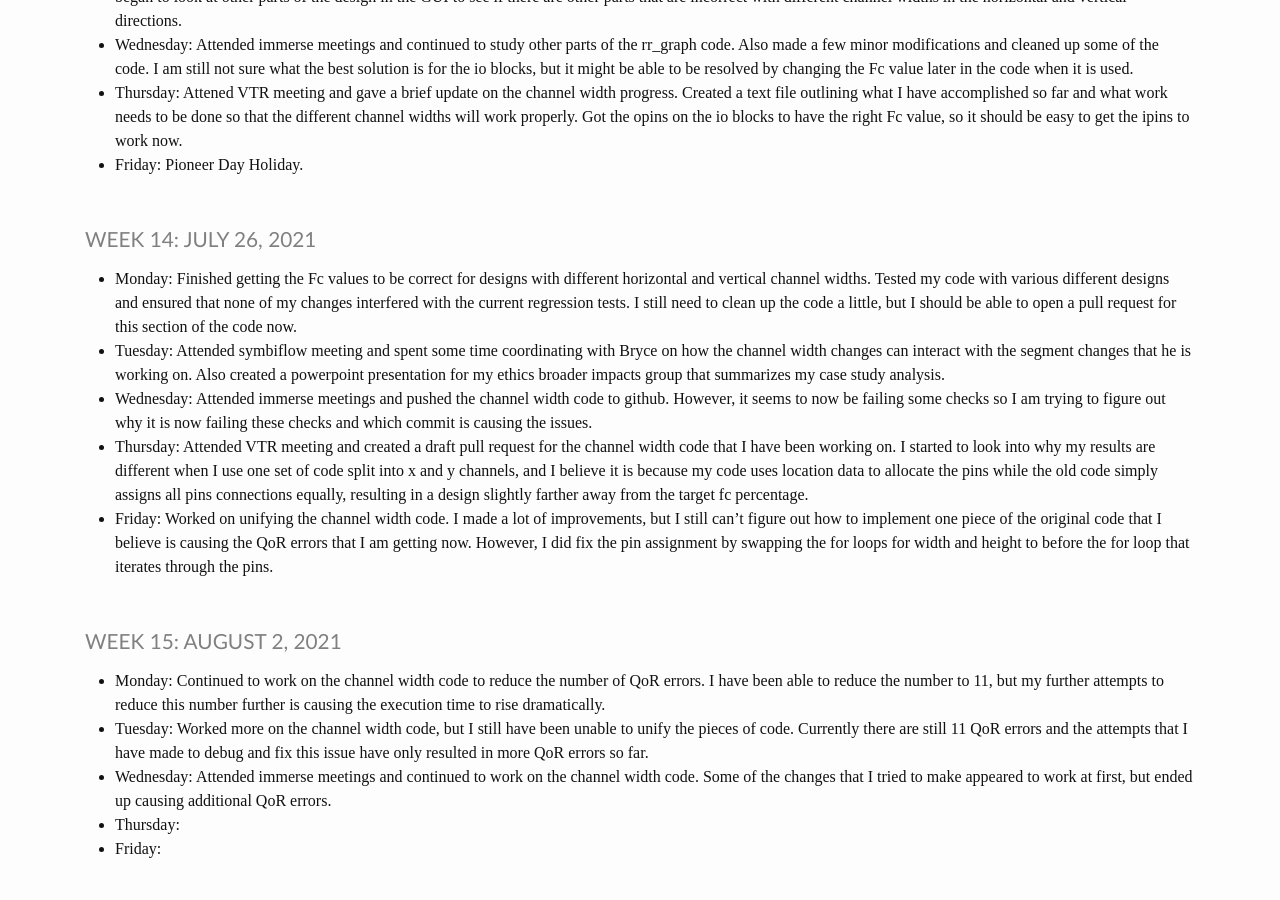
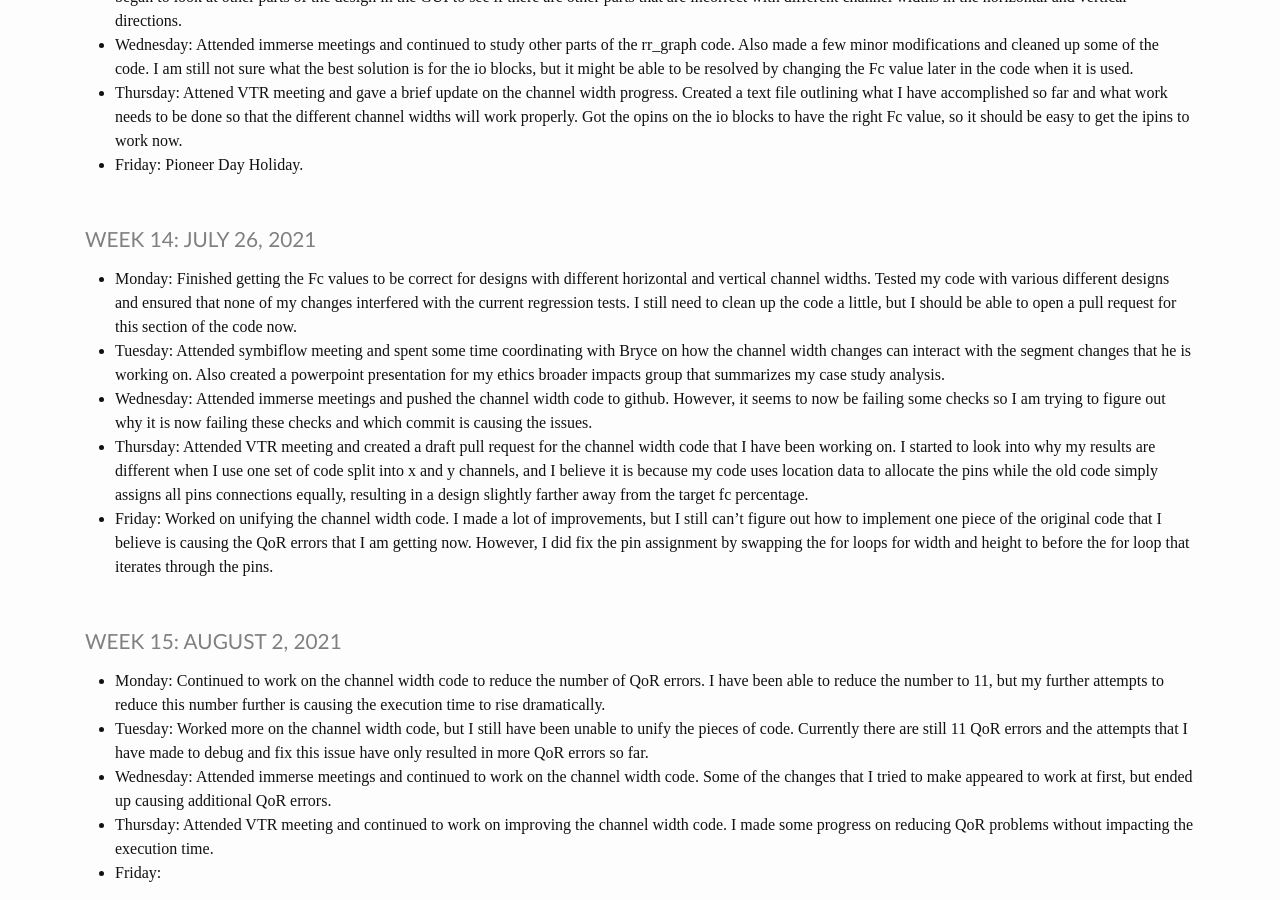
Before and after one commit to heinerb1/heinerb1.github.io, a Jekyll site: the page built from _pages/log.md, in a window 1280 px wide and 900 px high, scrolled down 4332 px. Built offline with Jekyll 4.4.1, drawn with Linux system fonts in a browser that asks for light colours; before the commit the page ends 5208 px from its top, so only the background shows below that.

Commit message:
8/5 Update

```diff
--- a/_pages/log.md
+++ b/_pages/log.md
@@ -255,5 +255,6 @@ title: IMMERSE Log
                resulted in more QoR errors so far.
 * **Wednesday**: Attended immerse meetings and continued to work on the channel width code. Some of the changes that I
                  tried to make appeared to work at first, but ended up causing additional QoR errors.
-* **Thursday**:
+* **Thursday**: Attended VTR meeting and continued to work on improving the channel width code. I made some progress on
+                reducing QoR problems without impacting the execution time.
 * **Friday**:
```
